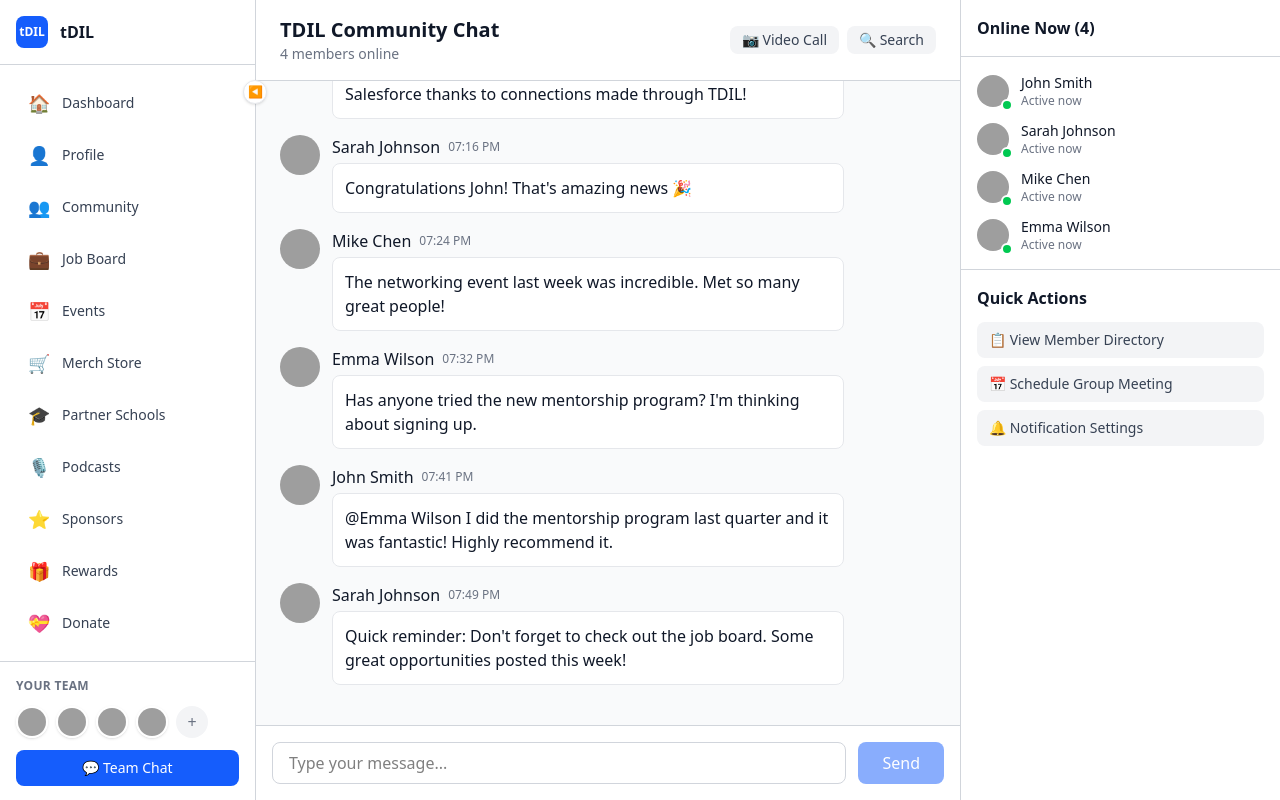
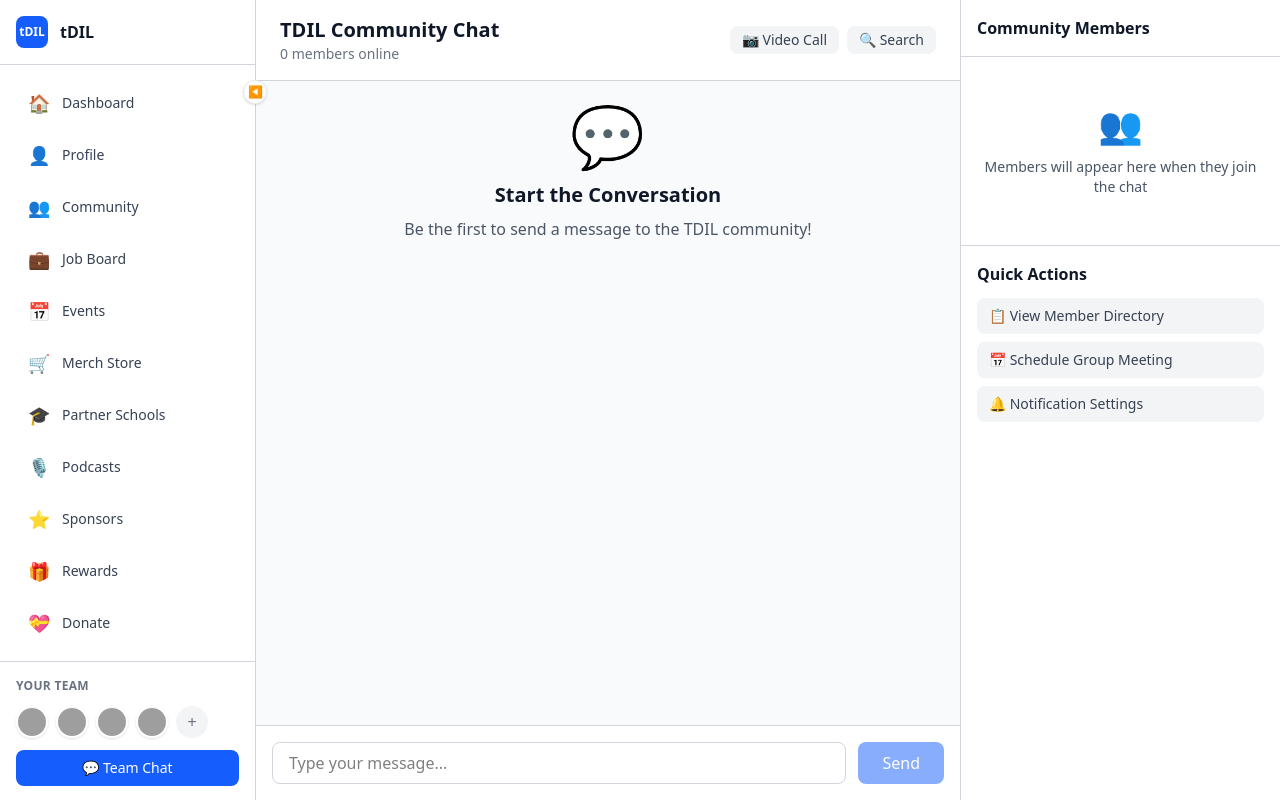
Before and after one commit to pelenupe/tdilapp, a React (Vite) app in the folder tdil-frontend/: page /chat in a window 1280 px wide. Built offline with nearby package versions, Linux system fonts and the light colour scheme; sample sign-in values are in the browser's storage; grey boxes are pictures that could not be loaded.

Commit message:
FINAL: Remove ALL demo data - nuclear database cleaning + clean frontend

```diff
--- a/tdil-frontend/src/pages/ChatPage.jsx
+++ b/tdil-frontend/src/pages/ChatPage.jsx
@@ -6,57 +6,12 @@ export default function ChatPage() {
   const [messages, setMessages] = useState([]);
   const [newMessage, setNewMessage] = useState('');
   const [loading, setLoading] = useState(true);
-  const [onlineUsers] = useState(['John Smith', 'Sarah Johnson', 'Mike Chen', 'Emma Wilson']);
+  const [onlineUsers] = useState([]); // Empty - no fake users
   const messagesEndRef = useRef(null);
 
   useEffect(() => {
-    // Mock initial messages
-    const mockMessages = [
-      {
-        id: 1,
-        user: 'John Smith',
-        message: 'Hey everyone! Just wanted to share that I got a new job at Salesforce thanks to connections made through TDIL!',
-        timestamp: new Date(Date.now() - 3600000),
-        avatar: 'https://i.pravatar.cc/40?img=1'
-      },
-      {
-        id: 2,
-        user: 'Sarah Johnson',
-        message: 'Congratulations John! That\'s amazing news 🎉',
-        timestamp: new Date(Date.now() - 3500000),
-        avatar: 'https://i.pravatar.cc/40?img=2'
-      },
-      {
-        id: 3,
-        user: 'Mike Chen',
-        message: 'The networking event last week was incredible. Met so many great people!',
-        timestamp: new Date(Date.now() - 3000000),
-        avatar: 'https://i.pravatar.cc/40?img=3'
-      },
-      {
-        id: 4,
-        user: 'Emma Wilson',
-        message: 'Has anyone tried the new mentorship program? I\'m thinking about signing up.',
-        timestamp: new Date(Date.now() - 2500000),
-        avatar: 'https://i.pravatar.cc/40?img=4'
-      },
-      {
-        id: 5,
-        user: 'John Smith',
-        message: '@Emma Wilson I did the mentorship program last quarter and it was fantastic! Highly recommend it.',
-        timestamp: new Date(Date.now() - 2000000),
-        avatar: 'https://i.pravatar.cc/40?img=1'
-      },
-      {
-        id: 6,
-        user: 'Sarah Johnson',
-        message: 'Quick reminder: Don\'t forget to check out the job board. Some great opportunities posted this week!',
-        timestamp: new Date(Date.now() - 1500000),
-        avatar: 'https://i.pravatar.cc/40?img=2'
-      }
-    ];
-
-    setMessages(mockMessages);
+    // No fake messages - start with empty chat
+    setMessages([]);
     setLoading(false);
   }, []);
 
@@ -135,7 +90,8 @@ export default function ChatPage() {
 
           {/* Messages Container */}
           <div className="flex-1 overflow-y-auto p-6 space-y-4">
-            {messages.map((message) => (
+            {messages.length > 0 ? (
+              messages.map((message) => (
                 <div key={message.id} className={`flex gap-3 ${message.isCurrentUser ? 'flex-row-reverse' : ''}`}>
                   <img
                     src={message.avatar}
@@ -158,7 +114,20 @@ export default function ChatPage() {
                     </div>
                   </div>
                 </div>
-            ))}
+              ))
+            ) : (
+              <div className="flex-1 flex items-center justify-center">
+                <div className="text-center">
+                  <div className="text-6xl mb-4">💬</div>
+                  <h3 className="text-xl font-semibold text-gray-900 mb-2">
+                    Start the Conversation
+                  </h3>
+                  <p className="text-gray-600 mb-4">
+                    Be the first to send a message to the TDIL community!
+                  </p>
+                </div>
+              </div>
+            )}
             <div ref={messagesEndRef} />
           </div>
 
@@ -186,26 +155,14 @@ export default function ChatPage() {
         {/* Online Users Sidebar */}
         <div className="w-80 bg-white border-l border-gray-200">
           <div className="p-4 border-b border-gray-200">
-            <h3 className="font-semibold text-gray-900">Online Now ({onlineUsers.length})</h3>
+            <h3 className="font-semibold text-gray-900">Community Members</h3>
           </div>
           <div className="p-4">
-            <div className="space-y-3">
-              {onlineUsers.map((user, index) => (
-                <div key={user} className="flex items-center gap-3">
-                  <div className="relative">
-                    <img
-                      src={`https://i.pravatar.cc/32?img=${index + 1}`}
-                      alt={user}
-                      className="w-8 h-8 rounded-full"
-                    />
-                    <div className="absolute -bottom-1 -right-1 w-3 h-3 bg-green-500 border-2 border-white rounded-full"></div>
-                  </div>
-                  <div className="flex-1">
-                    <div className="font-medium text-gray-900 text-sm">{user}</div>
-                    <div className="text-xs text-gray-500">Active now</div>
-                  </div>
-                </div>
-              ))}
+            <div className="text-center py-8">
+              <div className="text-4xl mb-3">👥</div>
+              <p className="text-gray-600 text-sm">
+                Members will appear here when they join the chat
+              </p>
             </div>
           </div>
 
```
Also changed, not shown: 6 other files (tests, documents, lock files or other folders). Lines whose indentation alone changed are shown as unchanged.
